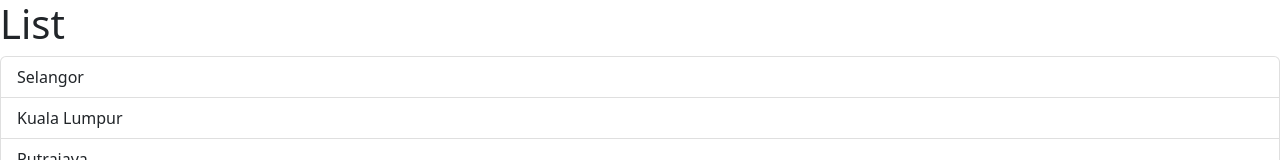
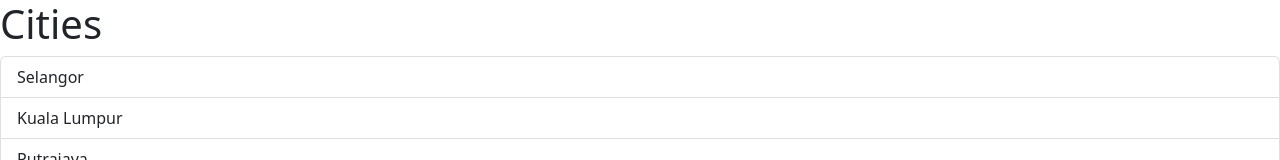
Before and after one commit to AfiqZaidin03/react-app, a React (Vite) app: page / in a window 1280 px wide. Shown: the top 160 px of the page. Built offline with nearby package versions, Linux system fonts and the light colour scheme.

Commit message:
[11] Passing data via props

```diff
--- a/src/App.tsx
+++ b/src/App.tsx
@@ -1,9 +1,16 @@
 import ListGroup from "./components/ListGroup";
 
 function App() {
+  const items = [
+    "Selangor",
+    "Kuala Lumpur",
+    "Putrajaya",
+    "Negeri Sembilan",
+    "Pahang",
+  ];
   return (
     <div>
-      <ListGroup />
+      <ListGroup items={items} heading="Cities" />
     </div>
   );
 }
--- a/src/components/ListGroup.tsx
+++ b/src/components/ListGroup.tsx
@@ -1,18 +1,16 @@
 import { useState } from "react";
 
-function ListGroup() {
-  const items = [
-    "Selangor",
-    "Kuala Lumpur",
-    "Putrajaya",
-    "Negeri Sembilan",
-    "Pahang",
-  ];
+interface Props {
+  items: string[];
+  heading: string;
+}
+
+function ListGroup({ items, heading }: Props) {
   const [selectedIndex, setSelectedIndex] = useState(-1);
 
   return (
     <>
-      <h1>List</h1>
+      <h1>{heading}</h1>
       {items.length === 0 && <p>No item found</p>}
       <ul className="list-group">
         {items.map((item, index) => (
```
